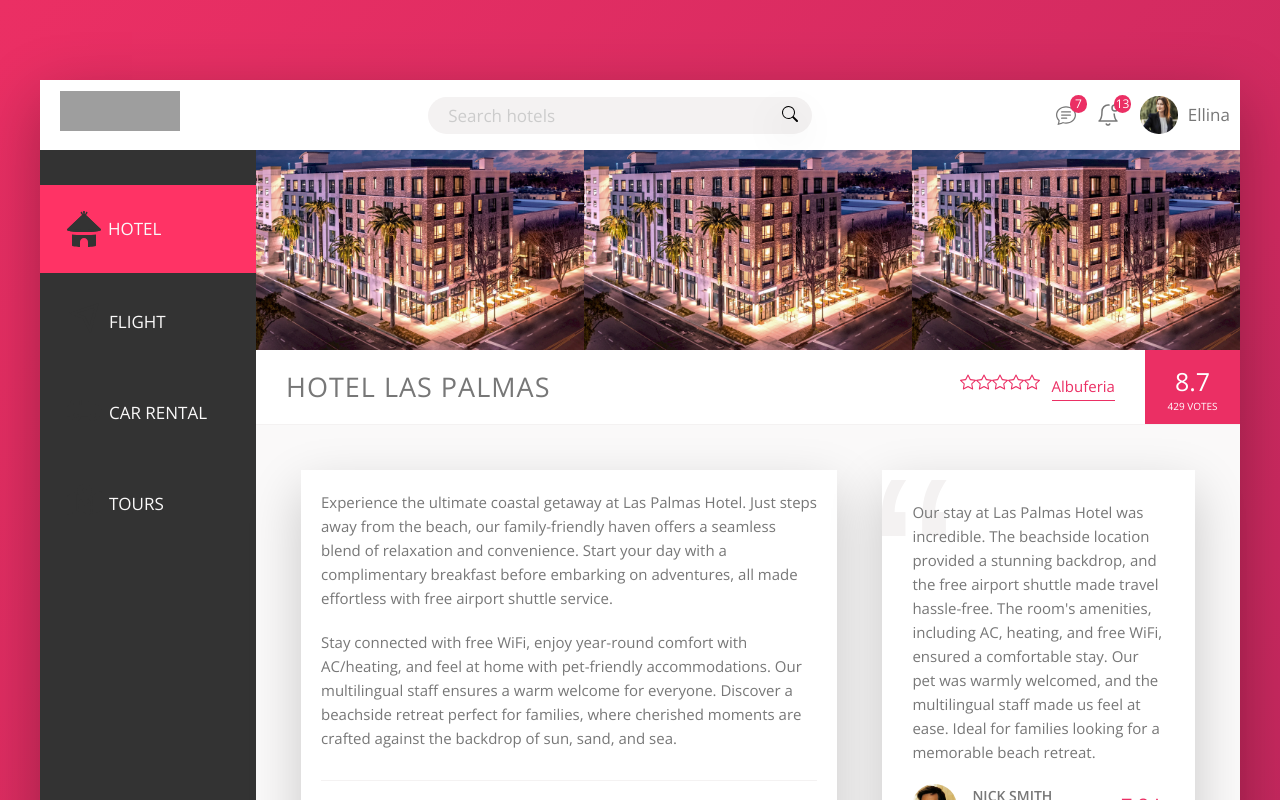
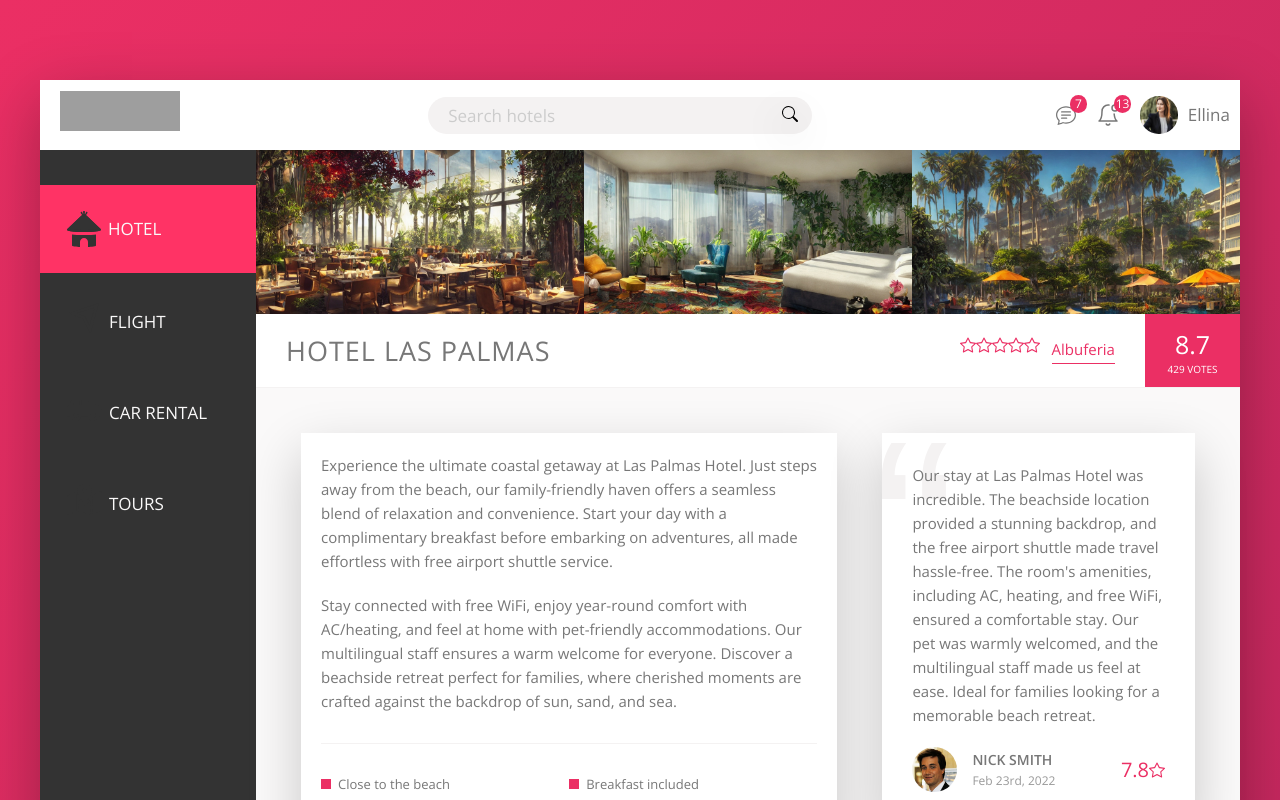
Before and after one commit to ellinababayan/Trillo2, a React (Create React App) app: page /hotel in a window 1280 px wide. Shown: the top 800 px of the page. Built offline with nearby package versions, Linux system fonts and the light colour scheme; grey boxes are pictures that could not be loaded.

Commit message:
Changing styling

```diff
--- a/src/pages/hotels/Hotels.jsx
+++ b/src/pages/hotels/Hotels.jsx
@@ -13,15 +13,15 @@ const Hotels = () => {
     <main className="hotel-view">
       <div className="gallery">
         <figure className="gallery__item">
-          <img src="img/hotel1.jpg" alt="Photo 1" className="gallery__photo" />
+          <img src="img/rest2.jfif" alt="Photo 1" className="gallery__photo" />
         </figure>
 
         <figure className="gallery__item">
-          <img src="img/hotel1.jpg" alt="Photo 2" className="gallery__photo" />
+          <img src="img/room3.jfif" alt="Photo 2" className="gallery__photo" />
         </figure>
 
         <figure className="gallery__item">
-          <img src="img/hotel1.jpg" alt="Photo 3" className="gallery__photo" />
+          <img src="img/hotel5.jfif" alt="Photo 3" className="gallery__photo" />
         </figure>
       </div>
 
```
